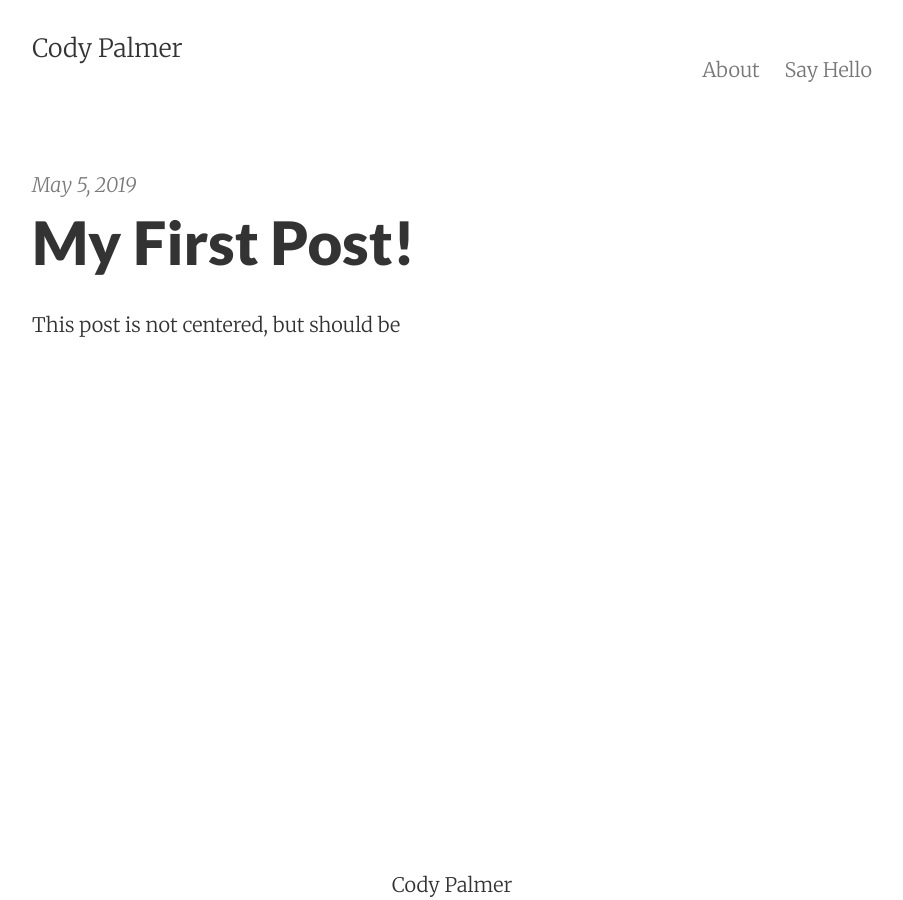
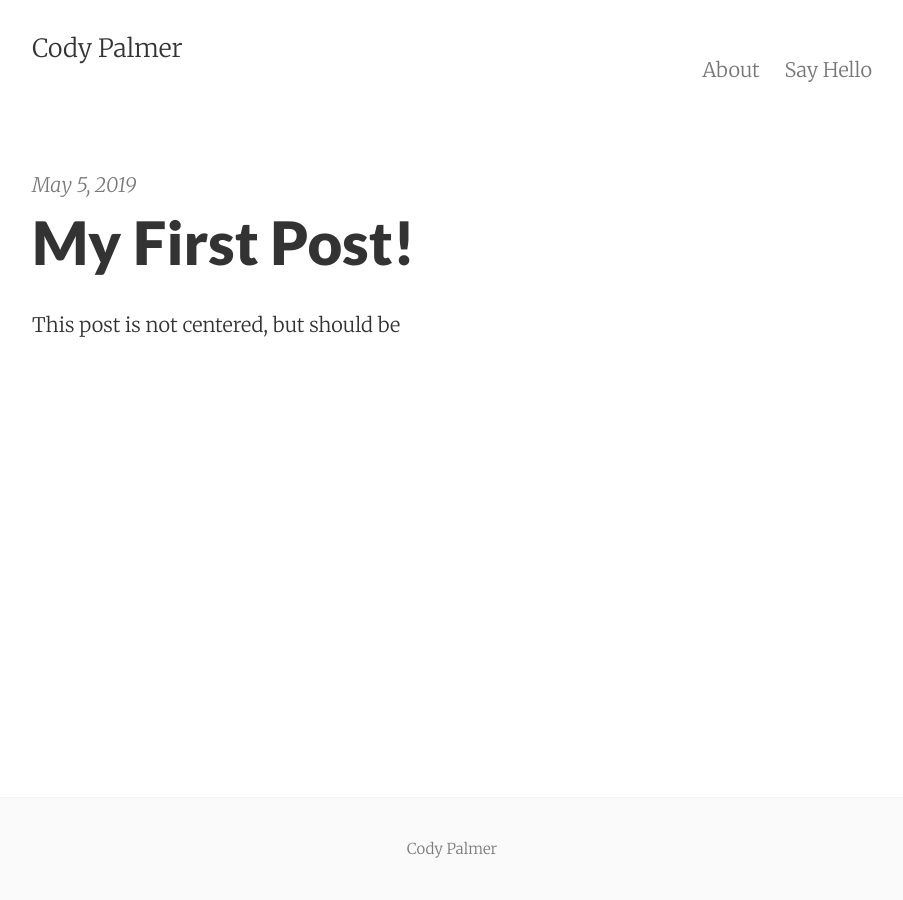
Before and after one commit to palmerco/web_server, a Jekyll site: the page built from index.html, in a window 1280 px wide. Shown: the whole page, without its empty margins (188-1091 px from the left). Built offline with Jekyll 4.4.1, drawn with Linux system fonts in a browser that asks for light colours; nearby versions of some CDN libraries; the list of posts is cut into pages by our own code.

Commit message:
not even sure how it was working

```diff
--- a/_includes/footer.html
+++ b/_includes/footer.html
@@ -1,4 +1,4 @@
-<foo<footer class="center">
+<footer class="center">
   <div class="measure">
       Cody Palmer
   </div>
```
